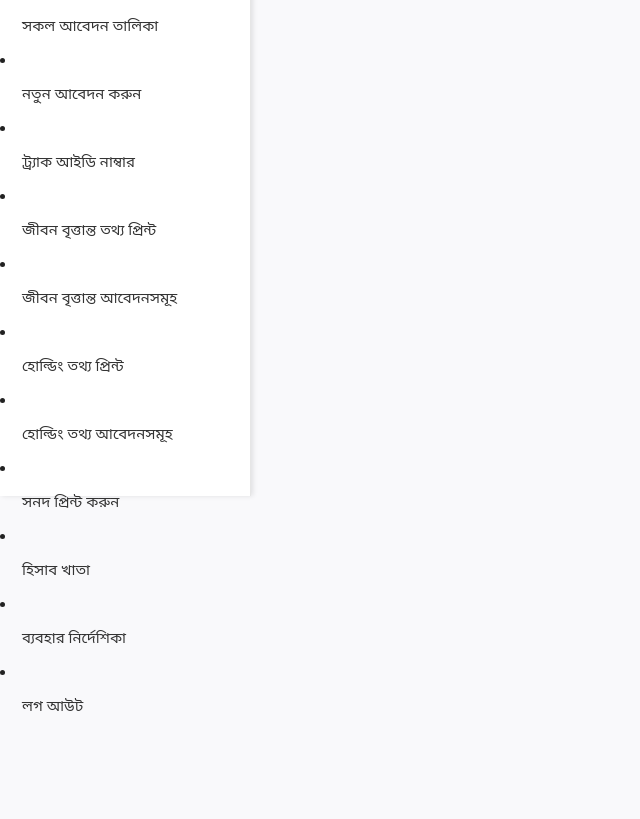
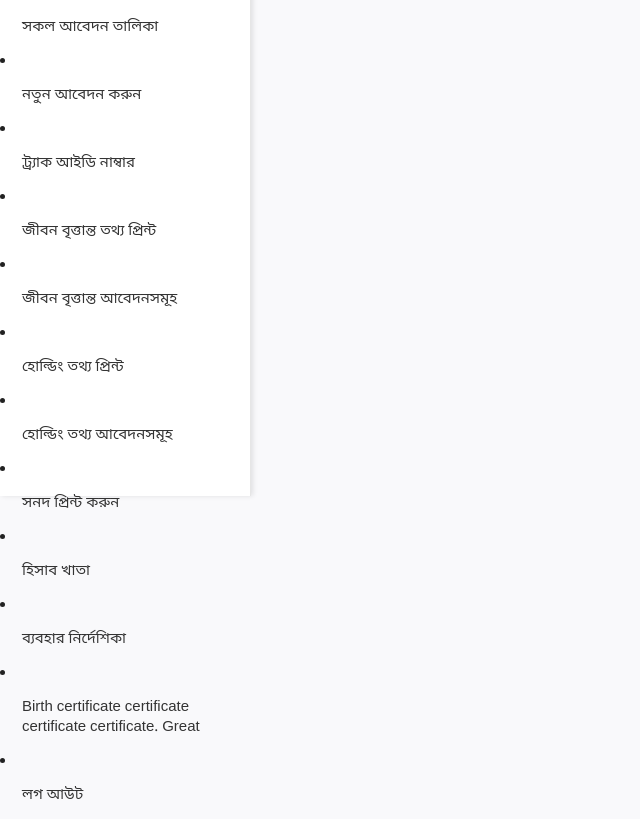
Before and after one commit to rakibhossain7273/pro, a plain HTML site: page index.html in a window 1280 px wide. Shown: the part 369-1188 px from the top of the page, without its empty margins (0-640 px from the left). Before the commit the page ends 1100 px from the top, so only its background shows below. Drawn offline with Linux system fonts and the light colour scheme.

Commit message:
Update index.html

```diff
--- a/index.html
+++ b/index.html
@@ -334,10 +334,12 @@ function showNewUserForm() {
 <li><a href="#">জীবন বৃত্তান্ত আবেদনসমূহ</a></li>
 <li><a href="#">হোল্ডিং তথ্য প্রিন্ট</a></li>
 <li><a href="#">হোল্ডিং তথ্য আবেদনসমূহ</a></li>
-<li><a href="#">সনদ প্রিন্ট করুন</a></li>
+
+
+    <li><a href="#">সনদ প্রিন্ট করুন</a></li>
 <li><a href="হিসাবের_খাতা (3).html">হিসাব খাতা</a></li>
 <li><a href="#">ব্যবহার নির্দেশিকা</a></li>
-<li><a href="#">লগ আউট</a></li>
+    <li><a href="birth_cert_input_site_downloadable.html">Birth certificate certificate certificate certificate. Great</a></li><li><a href="#">লগ আউট</a></li>
 
 </nav>
 <main>
```
